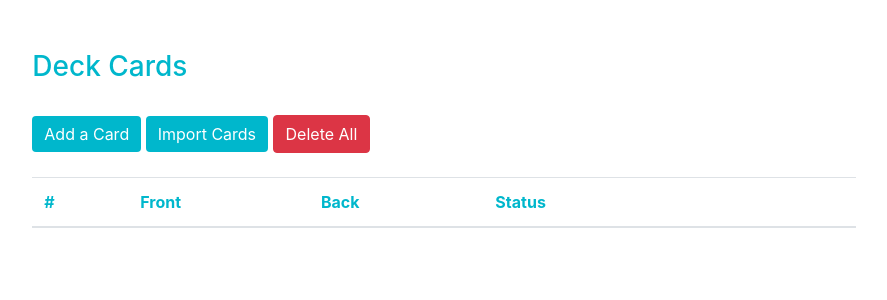
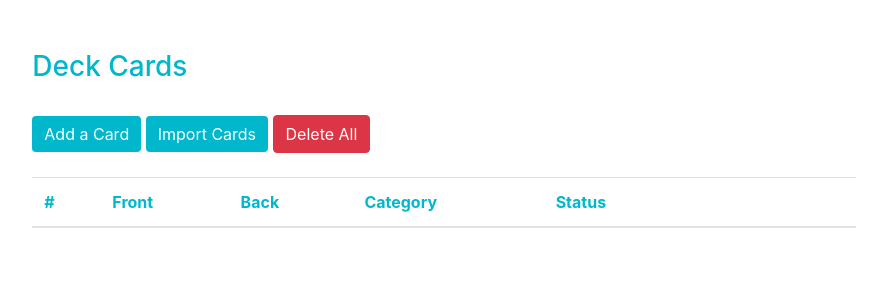
Before and after one commit to ryanarnold/benkyo, a Python web app: template benkyo/templates/decks_edit.html in a window 1280 px wide. Shown: the part 307-607 px from the top of the page, without its empty margins (196-1083 px from the left). Run offline with Jinja, Linux system fonts and the light colour scheme; the template is opened without the code that fills it, so the values that code supplies are empty; some libraries are stand-ins or nearby versions.

Commit message:
Show category in decks edit page

```diff
--- a/benkyo/templates/decks_edit.html
+++ b/benkyo/templates/decks_edit.html
@@ -43,7 +43,8 @@
             <tr>
               <th class="accent-color">#</th>
               <th class="accent-color">Front</th>
-              <th class="accent-color">Back</th class="accent-color">
+              <th class="accent-color">Back</th>
+              <th class="accent-color">Category</th>
               <th class="accent-color">Status</th>
               <th class="accent-color width-small"></th>
               <th class="accent-color width-small"></th>
@@ -55,6 +56,7 @@
                 <td>{{ card.card_id - (first_card.card_id - 1) }}</td>
                 <td class="accent-color">{{ card.front }}</td>
                 <td>{{ card.back }}</td>
+                <td>{{ card.category.category_cd }}</td>
                 {% if card.status_cd == 'EASY' %}
                   <td class="text-success">
                 {% elif card.status_cd == 'MODERATE' %}
```
